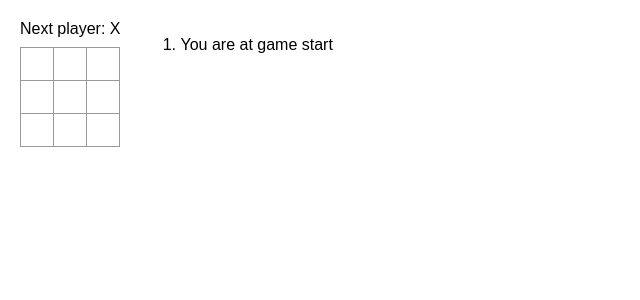
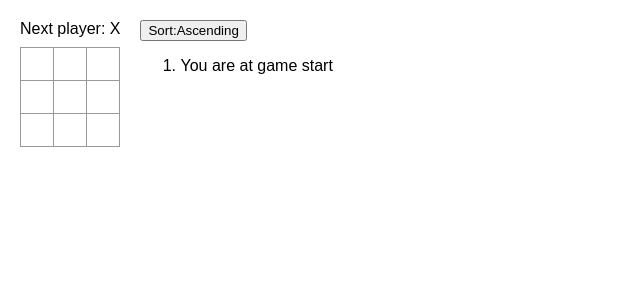
Before and after one commit to adriandumitrascu87/reactTutorial, a React (Create React App) app: page / in a window 1280 px wide. Shown: the top 300 px of the page, without its empty margins (0-640 px from the left). Built offline with nearby package versions, Linux system fonts and the light colour scheme.

Commit message:
completed chalenge 3 Add a toggle button that lets you sort the moves in either ascending or descending order.

```diff
--- a/src/App.tsx
+++ b/src/App.tsx
@@ -5,6 +5,8 @@ const boardSize = 3;
 export default function Game() {
   const [history, setHistory] = useState([Array(9).fill(null)]);
   const [currentMove, setCurrentMove] = useState(0);
+
+  const [sortAsc, setSortAsc] = useState<boolean>(true);
 
   const xIsNext = currentMove % 2 === 0;
   const currentSquares = history[currentMove];
@@ -44,6 +46,8 @@ export default function Game() {
     );
   });
 
+  const sortedMoves = sortAsc ? moves : [...moves].reverse();
+
   return (
     <div className="game">
       <div className="game-board">
@@ -51,7 +55,14 @@ export default function Game() {
       </div>
 
       <div className="game-info">
-        <ol> {moves}</ol>
+        <button
+          onClick={() => {
+            setSortAsc(!sortAsc);
+          }}
+        >
+         Sort:{sortAsc ? "Ascending" : "Descending"}
+        </button>
+        <ol> {sortedMoves}</ol>
       </div>
     </div>
   );
```
